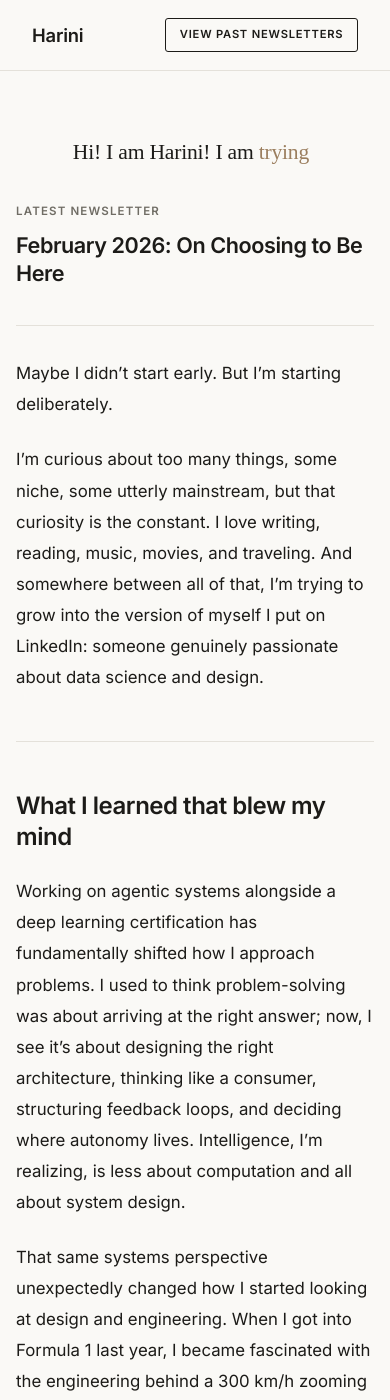
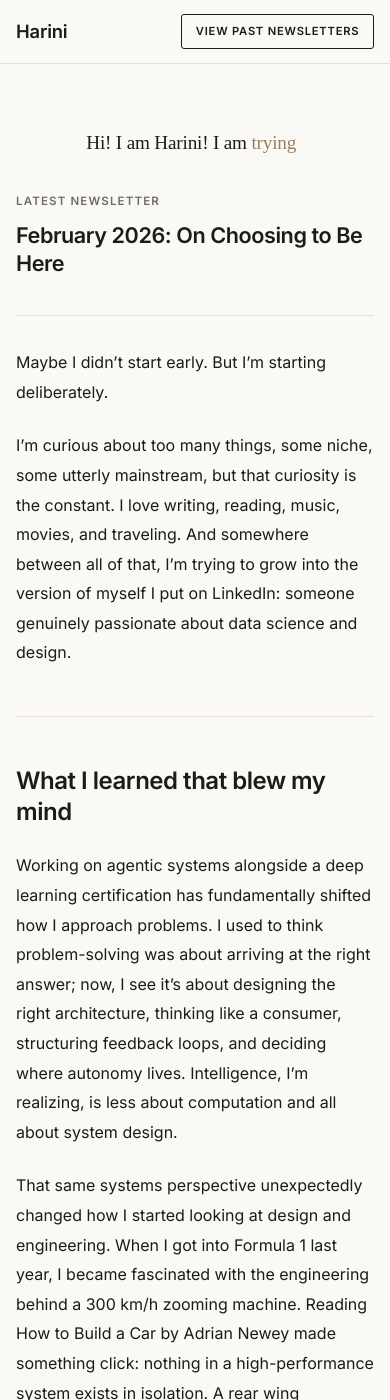
Before and after one commit to Harini-UW/harini.lol, a Jekyll site: the page built from index.html, in a window 390 px wide and 1400 px high. Built offline with Jekyll 4.4.1, drawn with Linux system fonts in a browser that asks for light colours; some web fonts are replaced.

Commit message:
Optimize mobile layout: fix hero text overflow, tighten header/content spacing
Co-Authored-By: Claude Sonnet 4.6 <noreply@anthropic.com>

```diff
--- a/assets/css/main.css
+++ b/assets/css/main.css
@@ -514,8 +514,18 @@ a {
    Responsive
    ============================================================= */
 @media (max-width: 680px) {
+  .site-header {
+    padding: 0.9rem var(--space-sm);
+  }
+
   .hero {
     padding: var(--space-lg) var(--space-sm) var(--space-md);
+  }
+
+  .hero__text {
+    white-space: normal;
+    font-size: 1.2rem;
+    text-align: left;
   }
 
   .latest-post,
@@ -523,6 +533,10 @@ a {
   .post-page {
     padding-left: var(--space-sm);
     padding-right: var(--space-sm);
+  }
+
+  .post-content {
+    font-size: 1rem;
   }
 
   .newsletter-item {
```
